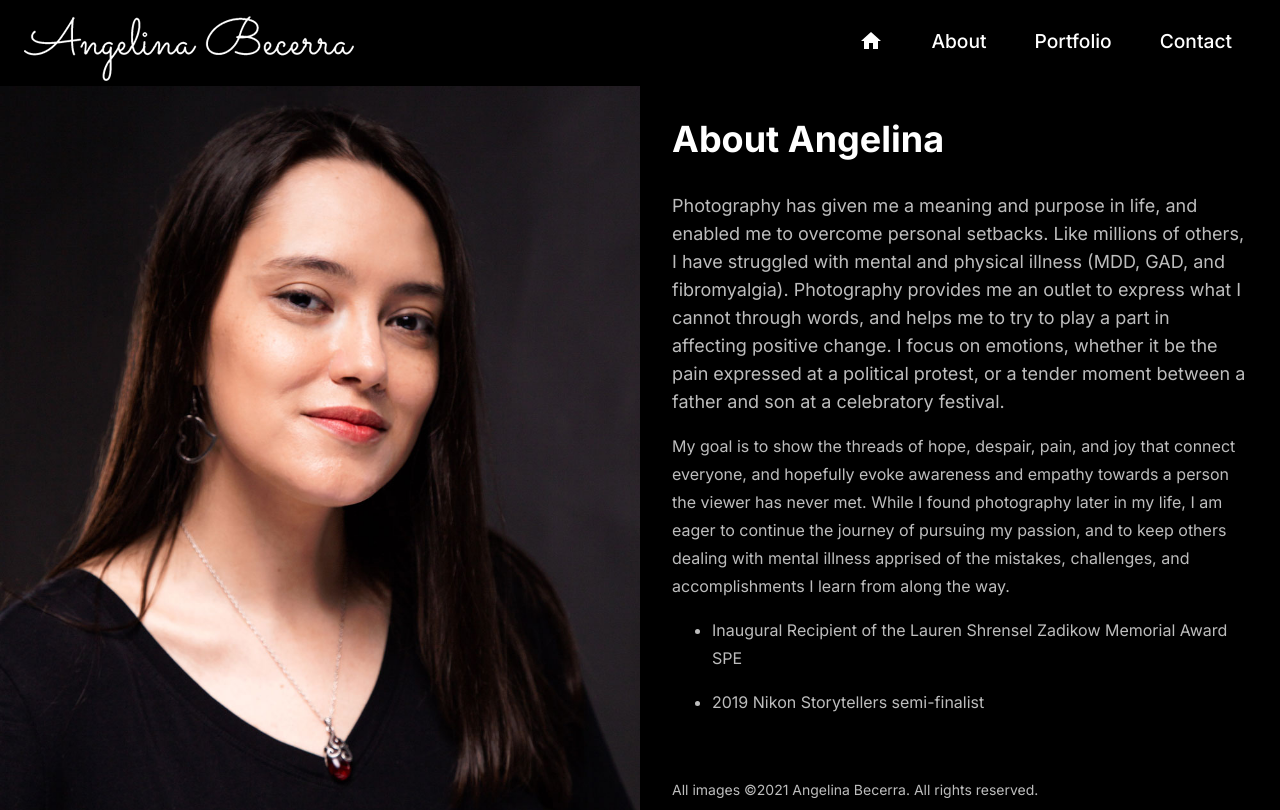
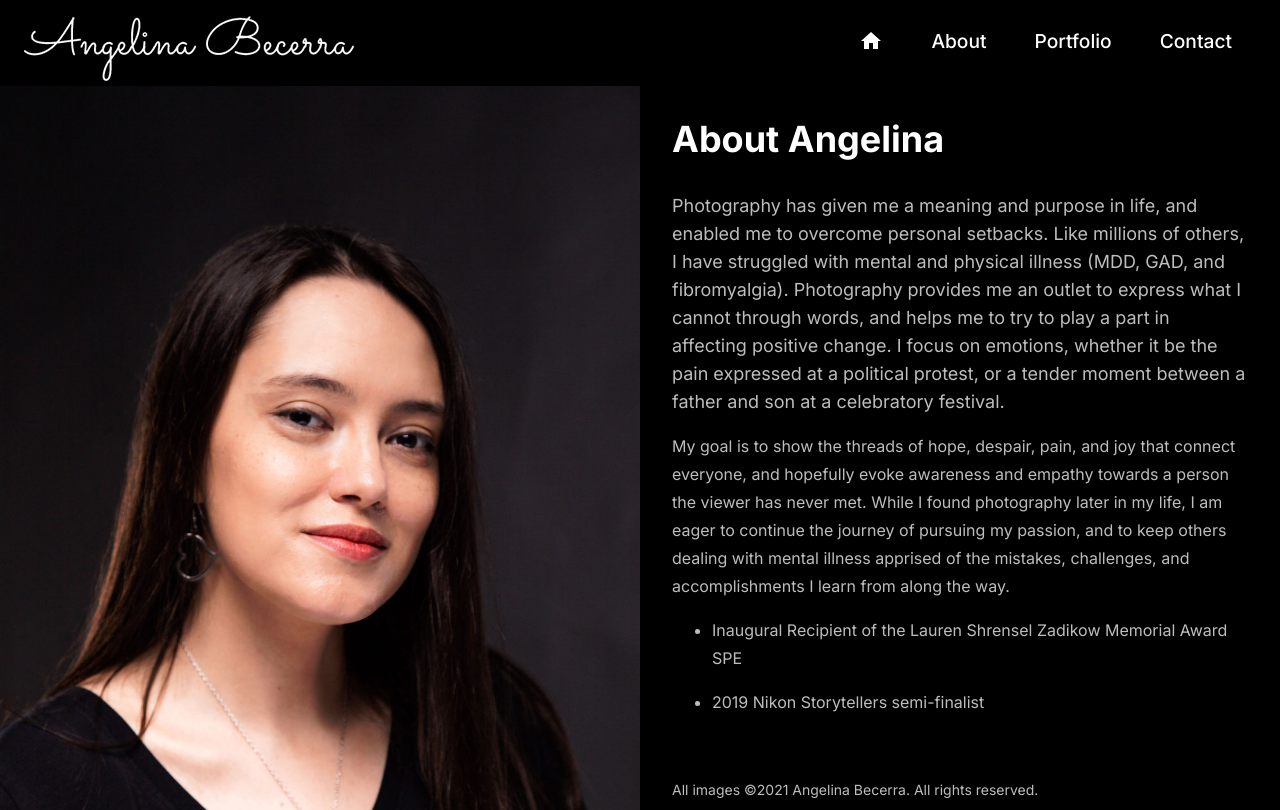
Before and after one commit to joshpayette/angelinabecerra.com, a Next.js app: page /about in a window 1280 px wide. Built offline with nearby package versions, Linux system fonts and the light colour scheme.

Commit message:
Fixed about page image cutoff issue

```diff
--- a/pages/about.tsx
+++ b/pages/about.tsx
@@ -18,6 +18,7 @@ const useStyles = makeStyles((theme) => ({
   imageWrapper: {
     position: 'relative',
     height: '100%',
+    minHeight: 500,
     maxHeight: '75vh',
     [theme.breakpoints.up('sm')]: {
       maxHeight: 'initial',
@@ -66,7 +67,7 @@ export default function AboutPage() {
             alt="Angelina Becerra Self Photo"
             layout="fill"
             objectFit="cover"
-            objectPosition="center"
+            objectPosition="top center"
           />
         </Grid>
         <Grid item xs={12} sm={6} className={classes.textWrapper}>
```
Also changed, not shown: 1 other file (tests, documents, lock files or other folders).
